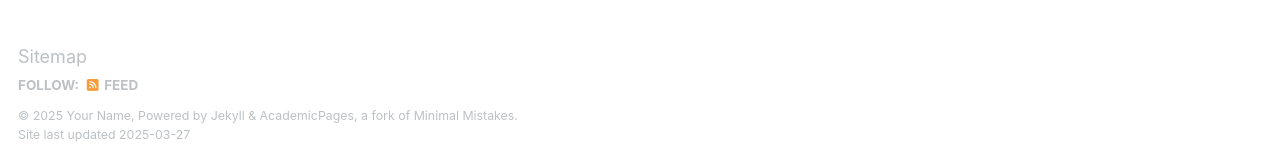
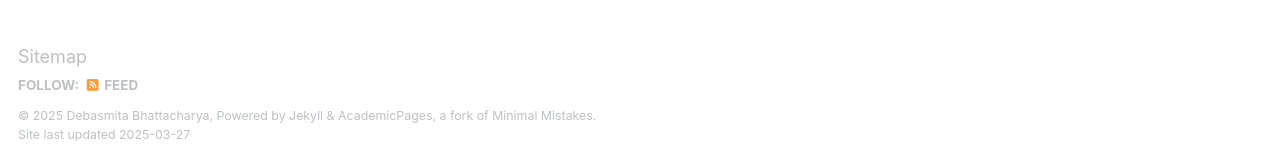
Before and after one commit to debasmita-b/debasmita-b.github.io, a Jekyll site: the page built from _pages/about.md, in a window 1280 px wide and 900 px high, scrolled down 2635 px. Shown: the part 738-897 px from the top of the window. Built offline with Jekyll 4.4.1, drawn with Linux system fonts in a browser that asks for light colours; some web fonts are replaced.

Commit message:
updating name

```diff
--- a/_config.yml
+++ b/_config.yml
@@ -11,7 +11,7 @@ locale                   : "en-US"
 site_theme               : "default"
 title                    : "Debasmita Bhattacharya" #"Your Name / Site Title"
 title_separator          : "-"
-name                     : &name "Your Name"
+name                     : &name "Debasmita Bhattacharya"
 description              : &description "personal description"
 url                      : https://debasmita-b.github.io # the base hostname & protocol for your site e.g. "https://[your GitHub username].github.io"
 baseurl                  : "" # the subpath of your site, e.g. "/blog"
```
